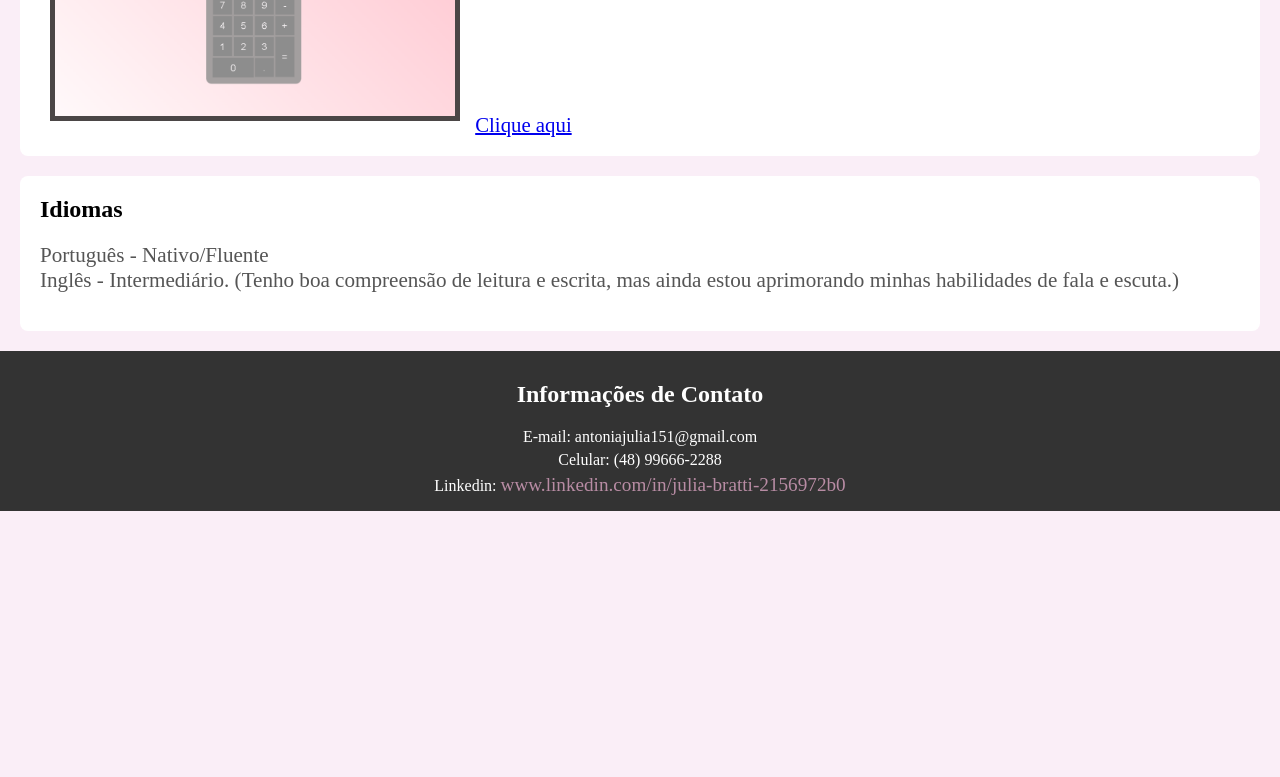
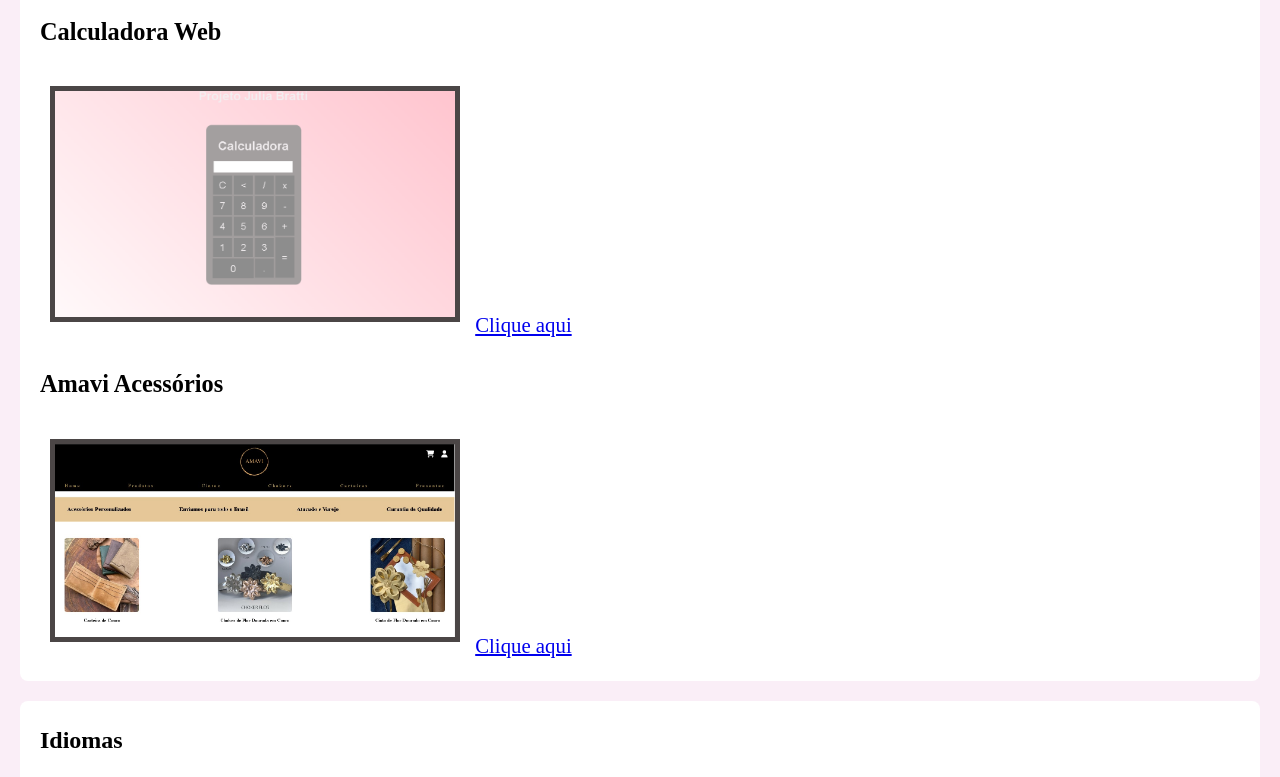
Before and after one commit to jwlinha/jwlinha, a plain HTML site: page index.html in a window 1280 px wide. Shown: the part 1157-1934 px from the top of the page. Before the commit the page ends 1668 px from the top, so only its background shows below. Drawn offline with Linux system fonts and the light colour scheme.

Commit message:
adicionei projeto

```diff
--- a/index.html
+++ b/index.html
@@ -48,7 +48,13 @@
         <h3>Calculadora Web</h3>
         <img width ="400" src="imagens/calculadora.png" alt="Print do projeto da calculadora"/>
         <a target="_blank" href="https://github.com/jwlinha/calculator.">Clique aqui</a>
-        </div 2>
+        </div>
+
+        <div class="projetos">
+            <h3>Amavi Acessórios</h3>
+            <img width ="400" src="imagens/amavi.jpeg" alt="Print do projeto da calculadora"/>
+            <a target="_blank" href="https://jwlinha.github.io/amaviacessorios/">Clique aqui</a>
+            </div>
      </section>
 
      <section>
--- a/style.css
+++ b/style.css
@@ -1,5 +1,5 @@
 body {
-    font-family:'Times New Roman', Times, serif
+    font-family:'Times New Roman', Times, serif;
     line-height:1.6;
     margin:0;
     padding:0;
```
Also changed, not shown: imagens/amavi.jpeg (added).
